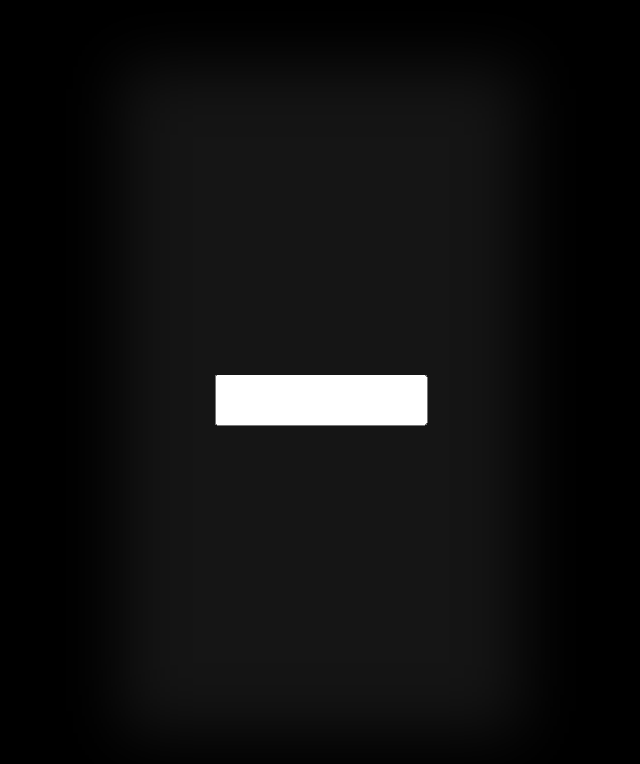
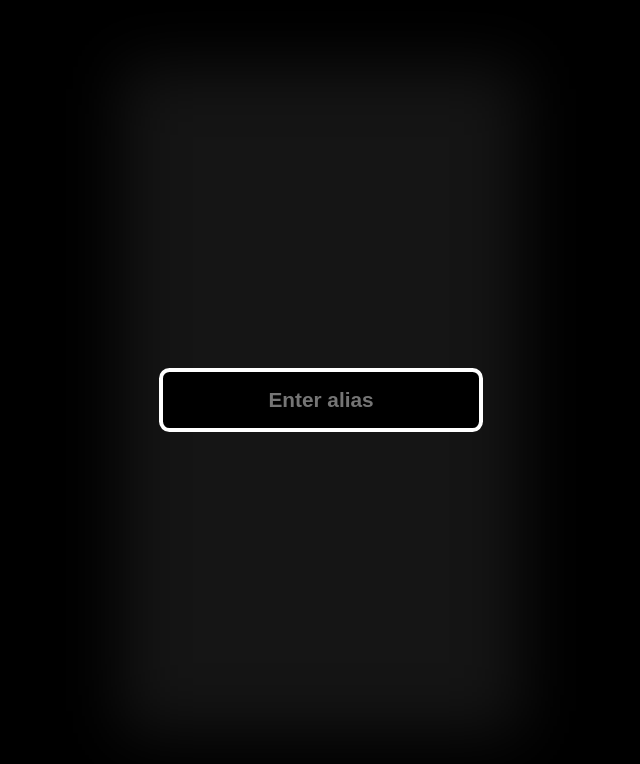
Before and after one commit to diamdesign/tetris, a React (Vite) app in the folder game/: page / in a window 1280 px wide. Shown: the top 764 px of the page, without its empty margins (319-959 px from the left). Built offline with nearby package versions, Linux system fonts and the light colour scheme.

Commit message:
Alias input

```diff
--- a/game/src/App.css
+++ b/game/src/App.css
@@ -7,6 +7,14 @@
 	background: black;
 }
 #selectalias {
+	text-align: center;
+	background: black;
+	color: white;
+	border: none;
+	font-size: 1.3rem;
+	font-weight: bold;
+	outline: 4px solid white;
+	border-radius: 0.4rem;
 	padding: 1rem;
 	position: absolute;
 	top: 50%;
--- a/game/src/App.jsx
+++ b/game/src/App.jsx
@@ -4,6 +4,7 @@ import "./App.css";
 function App() {
 	const [aliasInput, setAliasInput] = useState("");
 	const [alias, setAlias] = useState("");
+	const [showDarkoverlay, setShowDarkoverlay] = useState(true);
 
 	function EmptyGrid() {
 		const rows = 20;
@@ -34,10 +35,27 @@ function App() {
 		setAliasInput(event.target.value);
 	};
 
+	// Function to handle alias save
+	const handleAliasKey = (event) => {
+		if (event.key === "Enter") {
+			setAlias(aliasInput);
+			setShowDarkoverlay(false);
+		}
+	};
+
 	return (
 		<>
 			{/* Input alias */}
-			<input type="text" value={aliasInput} onChange={handleAliasInput} id="selectalias" />
+			{!alias && (
+				<input
+					type="text"
+					value={aliasInput}
+					onChange={handleAliasInput}
+					onKeyDown={handleAliasKey}
+					id="selectalias"
+					placeholder="Enter alias"
+				/>
+			)}
 
 			{/* Tetris container */}
 			<div id="container">
@@ -45,7 +63,7 @@ function App() {
 			</div>
 
 			{/* Dark overlay */}
-			<div id="darkoverlay"></div>
+			{showDarkoverlay && <div id="darkoverlay"></div>}
 		</>
 	);
 }
```
